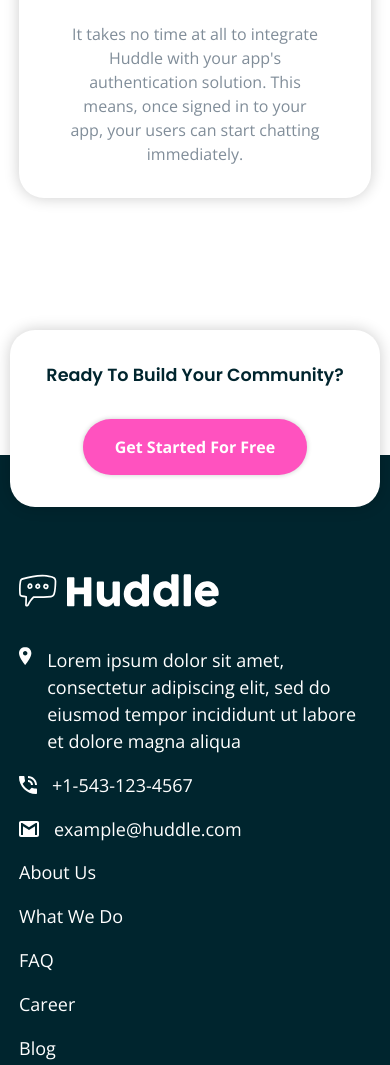
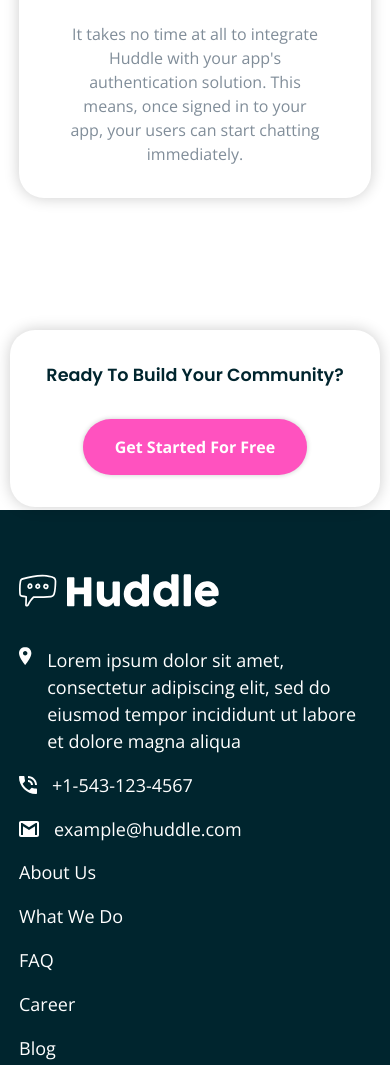
Before and after one commit to M2AML/huddle-landing-page, a website: page index.html in a window 390 px wide. Shown: the part 2343-3408 px from the top of the page. Drawn offline with nearby package versions, Linux system fonts and the light colour scheme.

Commit message:
footer background heigth fix for mobile

```diff
--- a/sass/src/_responsive.scss
+++ b/sass/src/_responsive.scss
@@ -243,7 +243,7 @@
       position: absolute;
       bottom: 0;
       width: 100vw;
-      height: 840px !important;
+      height: 785px !important;
    }
 
    //HEADER
```
Also changed, not shown: style.css.
